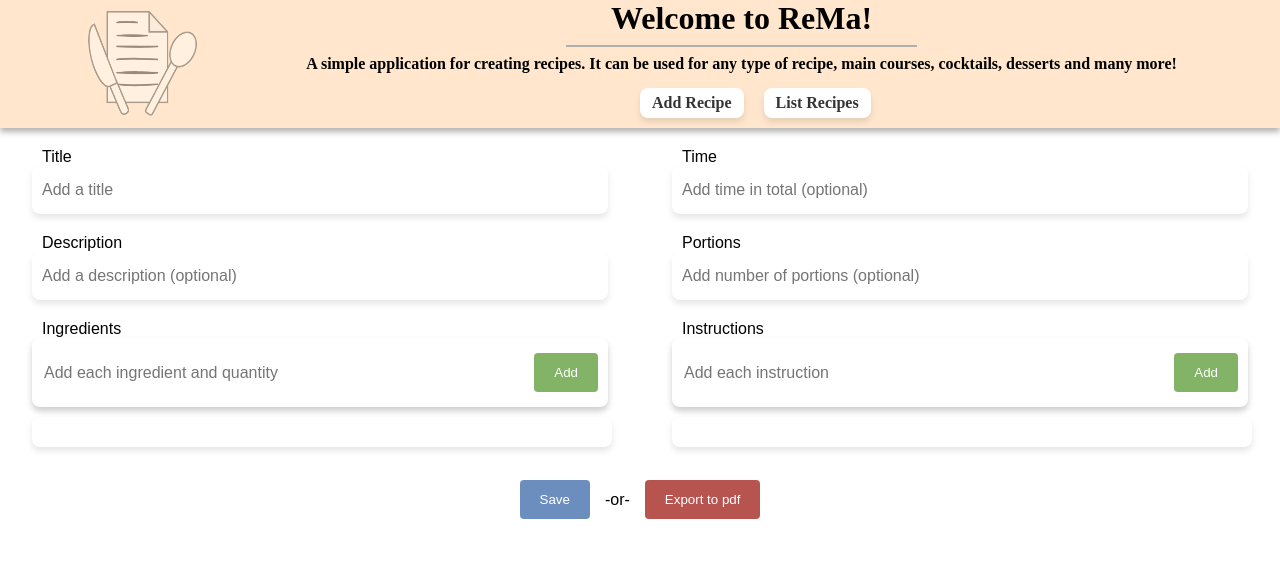
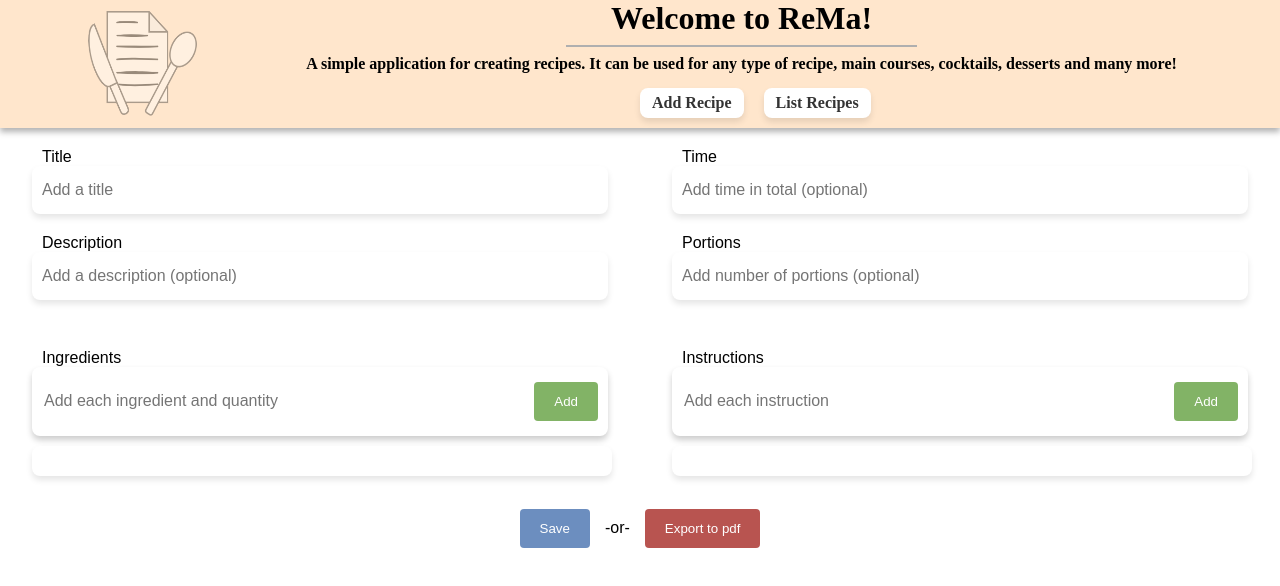
Before and after one commit to ktzanak/rema, a React (Vite) app in the folder rema-frontend/: page /add in a window 1280 px wide. Shown: the top 586 px of the page. Built offline with nearby package versions, Linux system fonts and the light colour scheme.

Commit message:
adding a spacer instead of consecutive br

```diff
--- a/rema-frontend/src/css/addrecipe.module.css
+++ b/rema-frontend/src/css/addrecipe.module.css
@@ -1,6 +1,9 @@
 .inputcontainer {
   display: flex;
   justify-content: space-around;
+}
+.spacer {
+  height: 1.8em;
 }
 
 .ingredientsinstructionslabelcol {
```
